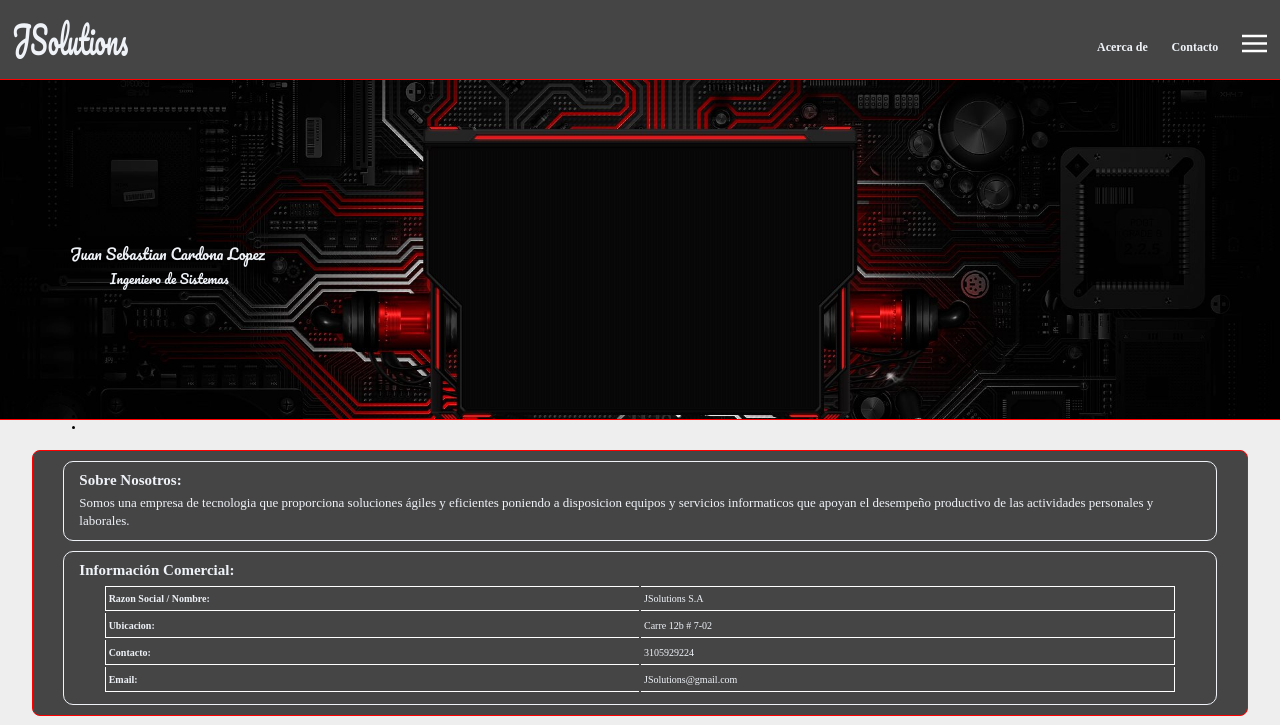
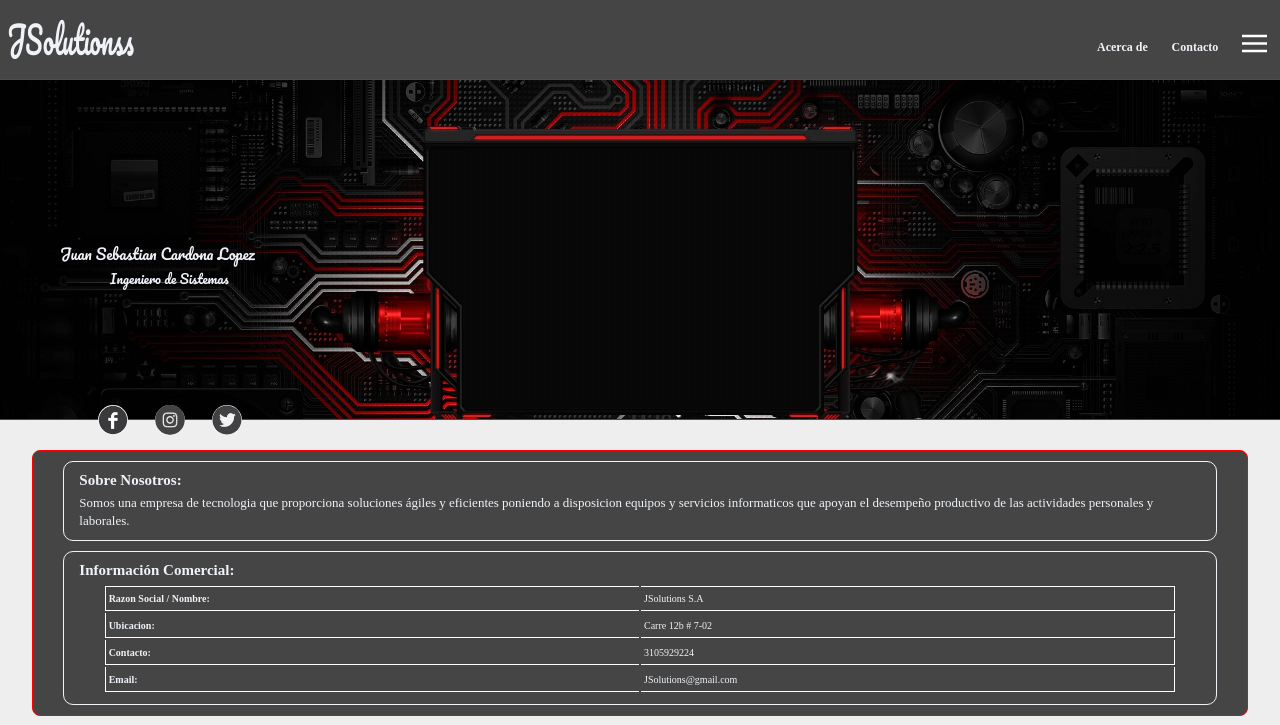
Before and after one commit to juansebastiancardona/Desarrollos_App, a plain HTML site: page Blog/index.html in a window 1280 px wide. Shown: the top 725 px of the page. Drawn offline with Linux system fonts and the light colour scheme.

Commit message:
solucion cambio de navegador

```diff
--- a/Blog/css/estilos.css
+++ b/Blog/css/estilos.css
@@ -110,14 +110,13 @@ html{
     padding-bottom: 10px;
 }
 .main--logo{
+
    width: 100%;
    height: 190px;
 
 
 }
-.main--logo-imagen{
 
-}
 .main--logo-imagen p{
     width: 100%;
     position: relative;
@@ -137,24 +136,13 @@ html{
     width: 250px;
     height: 220px;
     position: absolute;
+    /* margin: -220px  auto auto 230px; */
     margin-top: -220px;
     margin-left:50px;
- /*background-color: #7F8C8D; */
+    /* background-color: #24b64f;  */
 }
 
-/*.main--logo-titulo .foto{
-    background-image: url(/assets/imagenes/perfil3.jpg);
-    background-position:left;
-    background-repeat: no-repeat;
-    background-size: cover;
-    width: 80px;
-    height: 80px;
-    border-radius: 50%;
-    margin-left: 115px;
-    margin-top: 10px;
-    margin-bottom: 10px;
-}
-*/
+
 .nombre-profesion{
     width: auto;
     /*aqui */
@@ -169,7 +157,7 @@ html{
     font-family: 'Pacifico', cursive ;
     font-size: 1.5rem;
     letter-spacing: 0.2;
-    margin-left: 20px;
+    margin-left: 10px;
 
 }
 .nombre-profesion .profesion{
@@ -302,9 +290,7 @@ html{
     color: var(--letrablanca);
     border-radius: 5px;
 }
-.informacion-comercial .tabla tr{
 
-}
 .informacion-comercial .tabla td{
 
     width: 50%;
@@ -584,26 +570,3 @@ html{
    display: flex;
    flex-direction: column;
 }
-/*
- .footer--redes{
-
-     width: 100px;
-    height: auto;
-     background-color: red;
-     margin-right: 10px;
-     margin-top: 0px;
-
- }
-
- .footer--redes .redes-items{
-    display: block;
-
-    margin-top: 5px;
-    margin-left: 10px;
-    padding-bottom: 20px;
- }
- .footer--redes .redes-items li {
-     margin-bottom: 10px;
-
- }
- */
--- a/Blog/index.html
+++ b/Blog/index.html
@@ -5,15 +5,19 @@
     <meta http-equiv="X-UA-Compatible" content="IE=edge">
     <meta name="viewport" content="width=device-width, initial-scale=1.0">
 
-    <link rel="stylesheet" href="/css/estilos.css">
-    <title>Blog JSolutions</title>
+    <link   href="/css/estilos.css" rel="stylesheet">
+
+
+    <title>Blog JsSolutions</title>
+
+
 </head>
 <body>
     <header class="header ">
 
         <nav class="nav">
             <div class="nav--izquierdo">
-                <a href="">JSolutions</a>
+                <a href="">JSolutionss</a>
 
             </div>
 
@@ -40,16 +44,16 @@
             </div>
 
             <div class="main--logo-titulo" >
-                <div class="foto">
-                  <a href="" ></a>
-                 </div>
+                <!-- <div class="foto">
+                <a href="" ></a>
+                </div> -->
                  <div class="nombre-profesion">
                      <p class="nombre">Juan Sebastian Cardona Lopez</p>
                      <p class="profesion">Ingeniero de Sistemas</p>
                 </div>
 
                 <div class="redes">
-                    <ul class="redes-items-footer">
+                    <ul class="redes-items">
                         <li class="facebook" >
                             <a href=""  ></a>
                         </li>
@@ -63,6 +67,7 @@
                         </li>
                     </ul>
                 </div>
+            </div>
         </section>
 
         <section class="main--informacion">
@@ -208,24 +213,7 @@
             <p>Gerente.</p>
         </section>
 
-       <!-- <section class="footer--redes">
 
-                <ul class="redes-items">
-                    <li class="facebook" >
-                        <a href=""  ></a>
-                    </li>
-
-                    <li class="instagram">
-                        <a href=></a>
-                    </li>
-
-                    <li class="twitter">
-                        <a href=""></a>
-                    </li>
-                </ul>
-
-        </section>
-        -->
     </footer>
 </body>
 </html>
```
